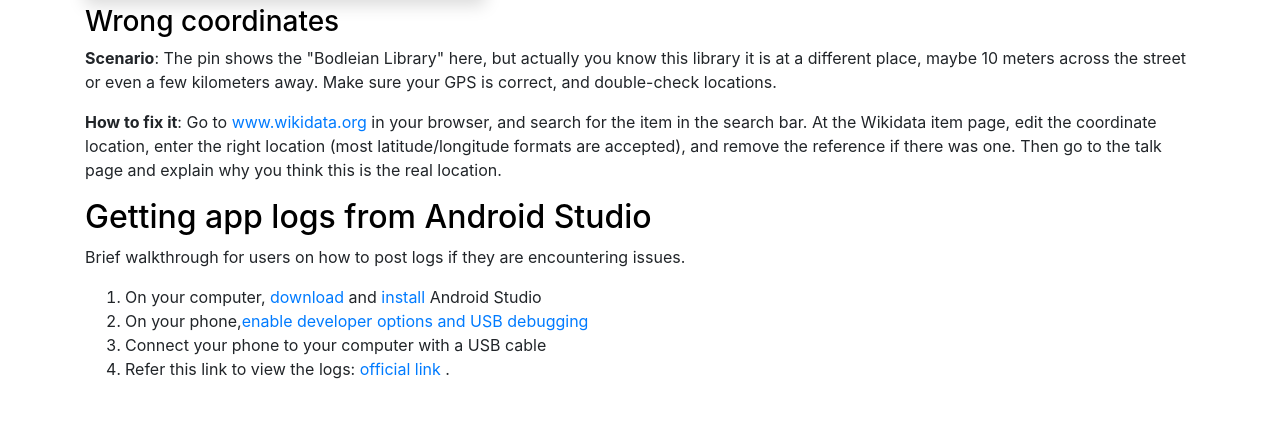
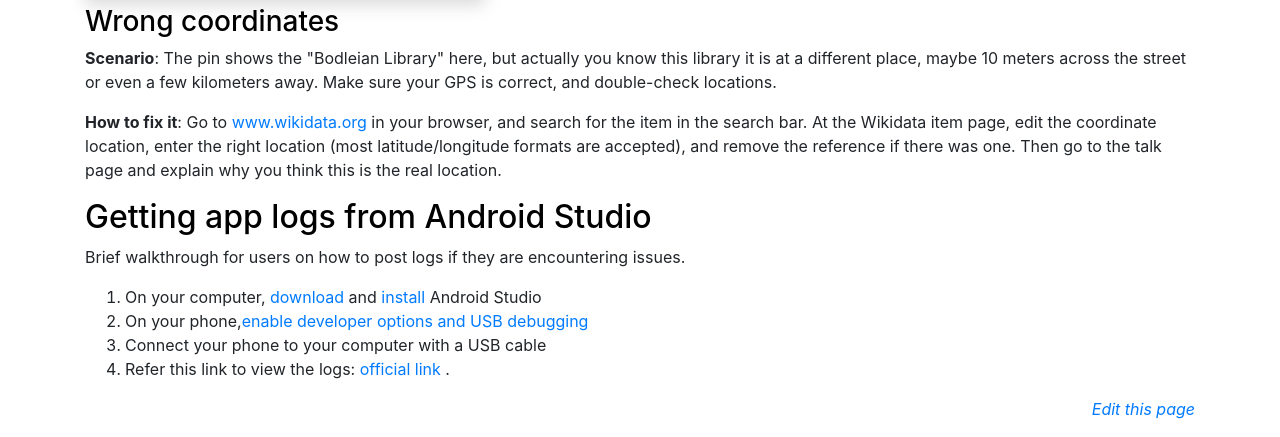
Before and after one commit to commons-app/commons-app.github.io, a plain HTML site: page docs.html in a window 1280 px wide. Shown: the part 1854-2291 px from the top of the page. Before the commit the page ends 2251 px from the top, so only its background shows below. Drawn offline with nearby package versions, Linux system fonts and the light colour scheme.

Commit message:
Update docs.html

```diff
--- a/docs.html
+++ b/docs.html
@@ -76,6 +76,8 @@
             <li>Connect your phone to your computer with a USB cable</li>
             <li>Refer this link to view the logs: <a href="https://developer.android.com/studio/debug/am-logcat#running">official link </a>.</li>
         </ol>
+
+        <p align="right"><i><a href="https://github.com/commons-app/commons-app.github.io/blob/master/docs.html">Edit this page</a></i></p>
     </div>
 
     <script src="https://cdnjs.cloudflare.com/ajax/libs/jquery/3.3.1/jquery.min.js" integrity="sha384-tsQFqpEReu7ZLhBV2VZlAu7zcOV+rXbYlF2cqB8txI/8aZajjp4Bqd+V6D5IgvKT" crossorigin="anonymous"></script>
```
